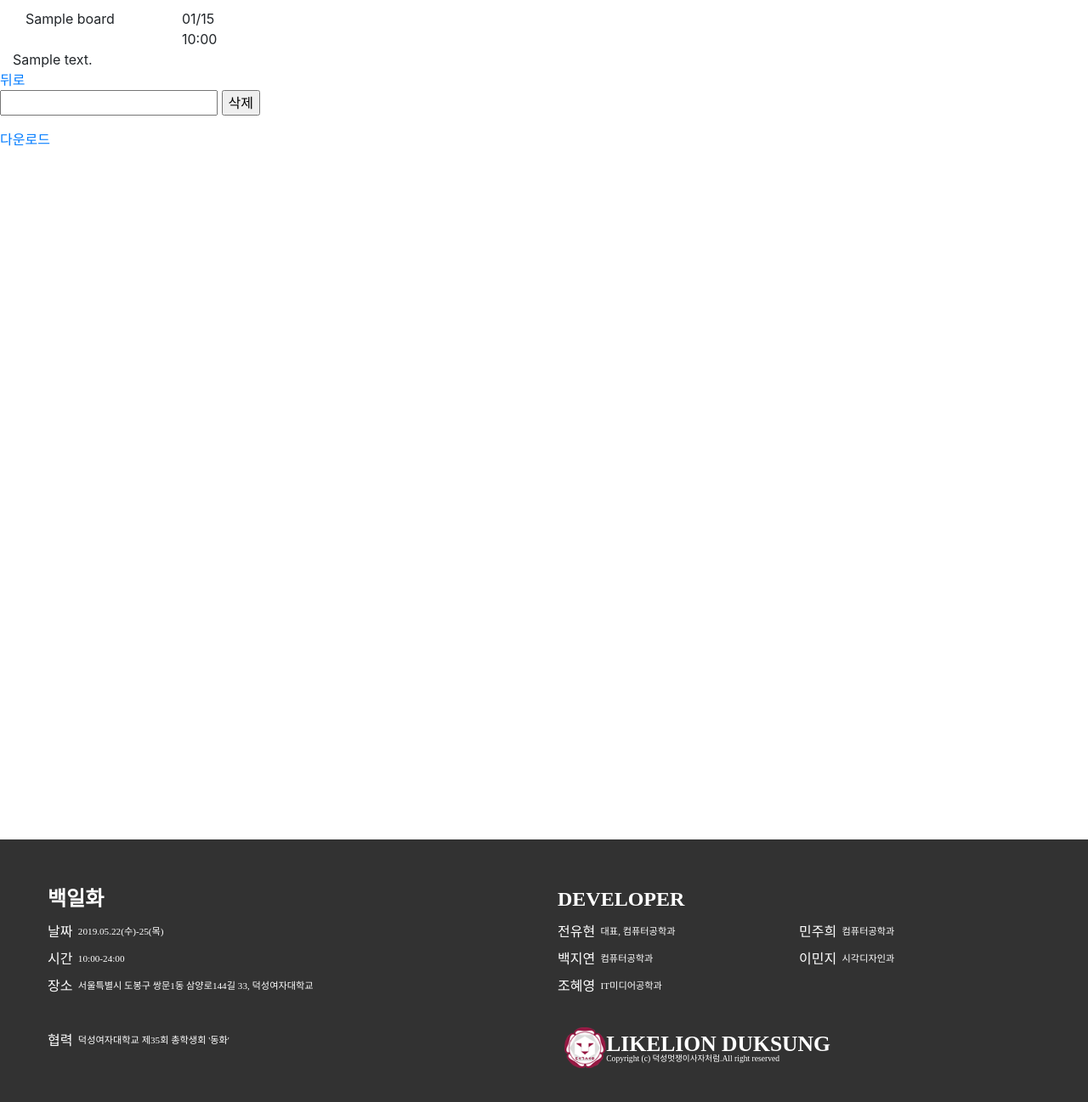
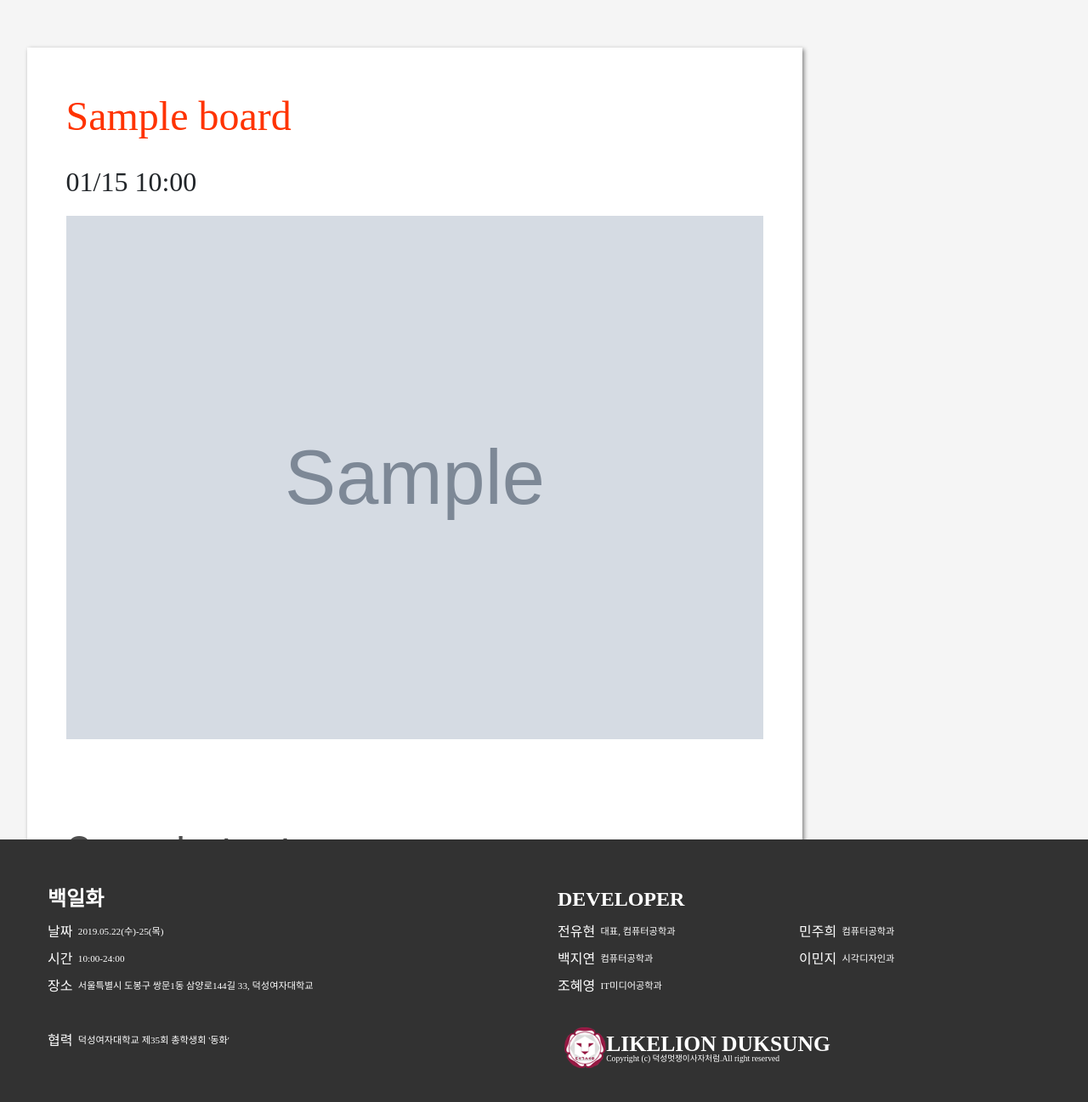
Before and after one commit to MJBJ/2019DS_Festival, a Django app: page /board/1 in a window 1280 px wide. Shown: the part 214-1511 px from the top of the page at 85% size. Run offline with Django 3.2, Linux system fonts and the light colour scheme; tables that the repository leaves empty hold one stand-in row (values such as "Sample post"); grey boxes marked "Sample" are stand-in pictures; some libraries are stand-ins or nearby versions; some web fonts are replaced.

```diff
--- a/board/templates/detail.html
+++ b/board/templates/detail.html
@@ -1,25 +1,84 @@
 {% extends 'base.html' %}
+{% load static %}
 {% block content %}
-<div class="container">
-<div class="row">
-    <div class="col-xs-12 col-md-8">{{ board.title }}</div>
-    <div class="col-xs-6 col-md-4">{{ board.updated_at|date:"m/d H:i"}}</div>
+
+<style>
+@font-face { font-family: 'S-CoreDream-3Light'; src: url('https://cdn.jsdelivr.net/gh/projectnoonnu/noonfonts_six@1.2/S-CoreDream-3Light.woff') format('woff'); font-weight:normal; font-style: normal; }
+
+
+    body {background-color:#f5f5f5;}
+    /* back div - shadow */
+    #back {
+        width: 57em;
+        min-height: 70em;
+        margin: 1%;
+        margin-left:3.5%;
+        background-color: #ffffff;
+        box-shadow: 2px 2px 5px grey;
+        }
+
+    /* contents */
+    #bcontent {margin:5%;padding-top:5%;}
+    #btitle, #bdate{display:inline-block;margin-bottom:2%;}
+    #btitle {
+        font-family:'S-CoreDream-3Light';
+        font-style:bold;
+        color:#ff3300;
+        margin-right:11em;
+        font-size:3em;
+    }
+    #bdate {
+        font-family:'S-CoreDream-3Light';
+        font-size:2em;
+    }
+    #bbody {
+        font-fmaily: 'S-CoreDream-3Light';
+        font-size: 3em;
+        color:#505050;
+        margin-top: 2em;
+        padding-bottom: 3em;
+    }
+    #bcontent2 {width: 50em;}
+    #bcontent2, #bpwd {display :inline-block; font-family:'S-CoreDream-3Light';}
+
+    #bpwd input[type=password] {
+        width: 50%;
+        border-top: thick solid #ffffff;
+        border-right: thick solid #ffffff;
+        border-left: thick solid #ffffff;
+        border-bottom: thick solid #ff3300;
+        }
+
+    .ba:link,.ba:visited,.ba.active,.ba.hover
+    { text-decoration: none; color:#362f2d;font-size:1.5em; padding-right:auto;}
+</style>
+
+<div id="back">
+    <div id="bcontent">
+        <div id="btitle">{{ board.title }}</div>
+        <div id="bdate">{{ board.updated_at|date:"m/d H:i"}}</div>
+
+        <div id="bimg">
+            <img style="width:100%;" src="{{ board.file.url }}" alt="">
         </div>
-<div class="i">
-    <img style="width:100%; height:50%;" src="{{ board.file.url }}" alt="">
-</div>
+
+        <div id="bbody">
             {{board.body}}
         </div>
-<div class="container1">
-    <a href="{% url 'show' %}">뒤로</a>
+        <div id="bcontent2">
+            <a class="ba" href="{% url 'show' %}">뒤로</a>
 
-    <div class="password">
+            <div id="bpwd">
                 <form method="get" action="{% url 'delete' board.id %}">
                     {% comment %} {% csrf_token %}  {% endcomment %}
                     <input type="password" name="passwd" required>
                     <input type="submit" value="삭제">
                 </form>
             </div>
-    <a id="id_uploaded_file" href="{{ board.file.url }}" download>다운로드</a>
+            <a class="ba" id="id_uploaded_file" href="{{ board.file.url }}" download>다운로드</a>
         </div>
+
+    </div>
+</div>
+
 {% endblock %}
```
Lines whose indentation alone changed are shown as unchanged.
